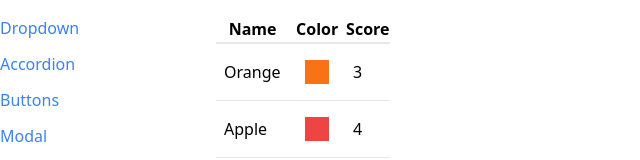
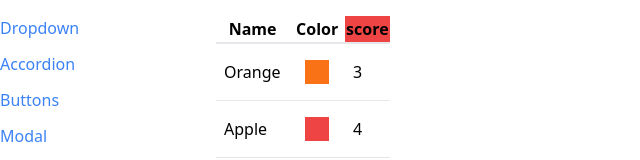
Before and after one commit to TIDIALLO/react-and-redux-repository, a React (Create React App) app in the folder comps/: page /table in a window 1280 px wide. Shown: the top 160 px of the page, without its empty margins (0-640 px from the left). Built offline with nearby package versions, Linux system fonts and the light colour scheme.

Commit message:
cusstomize header size

```diff
--- a/comps/src/components/Table.js
+++ b/comps/src/components/Table.js
@@ -1,8 +1,11 @@
 function Table({ data, config, keyFn }) {
 
     const renderHeaders = config.map((column) => {
+        if(column.header){
+            return column.header();
+        }
         return(
-        <th key={column.label}>{column.label}</th>
+            <th key={column.label}>{column.label}</th>
         );
     });
 
--- a/comps/src/pages/TablePage.js
+++ b/comps/src/pages/TablePage.js
@@ -19,7 +19,8 @@
         },
         {
             label: "Score",
-            render: (fruit) => fruit.score
+            render: (fruit) => fruit.score,
+            header: () => <th className="bg-red-500">score</th>
         },
     ];
 
```
